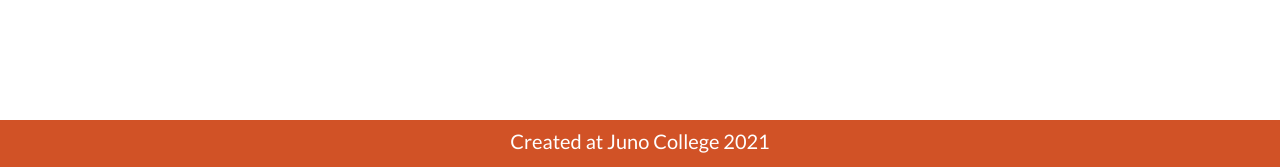
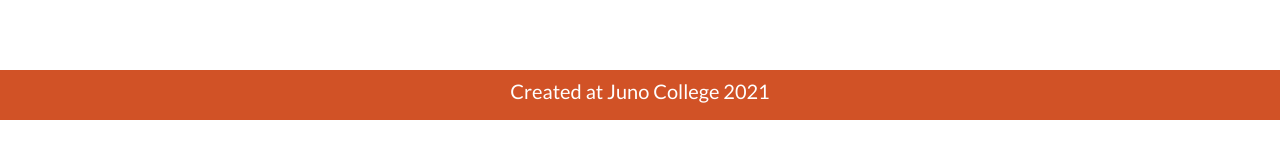
Before and after one commit to nickynite/project-three, a React (Create React App) app: page / in a window 1280 px wide. Shown: the part 1523-1690 px from the top of the page. After the commit the page ends 1643 px from the top, so only its background shows below. Built offline with nearby package versions, Linux system fonts and the light colour scheme; no server answers; the database is empty.

Commit message:
fixed footer issue

```diff
--- a/src/components/LikeBtn.js
+++ b/src/components/LikeBtn.js
@@ -1,5 +1,4 @@
 import React, { useState } from "react";
-import firebase from "firebase";
 import { FontAwesomeIcon } from '@fortawesome/react-fontawesome';
 import { faHeart } from '@fortawesome/free-solid-svg-icons';
 
--- a/src/index.js
+++ b/src/index.js
@@ -2,7 +2,6 @@ import React from 'react';
 import ReactDOM from 'react-dom';
 import './index.css';
 import App from './components/App';
-import reportWebVitals from './reportWebVitals';
 
 ReactDOM.render(
   <React.StrictMode>
@@ -14,4 +13,3 @@ ReactDOM.render(
 // If you want to start measuring performance in your app, pass a function
 // to log results (for example: reportWebVitals(console.log))
 // or send to an analytics endpoint. Learn more: https://bit.ly/CRA-vitals
-reportWebVitals();
--- a/src/reportWebVitals.js
+++ /dev/null
@@ -1,13 +0,0 @@
-const reportWebVitals = onPerfEntry => {
-  if (onPerfEntry && onPerfEntry instanceof Function) {
-    import('web-vitals').then(({ getCLS, getFID, getFCP, getLCP, getTTFB }) => {
-      getCLS(onPerfEntry);
-      getFID(onPerfEntry);
-      getFCP(onPerfEntry);
-      getLCP(onPerfEntry);
-      getTTFB(onPerfEntry);
-    });
-  }
-};
-
-export default reportWebVitals;
--- a/src/styles/App.css
+++ b/src/styles/App.css
@@ -301,6 +301,7 @@ body {
 
 .App {
   text-align: center;
+  position: relative;
 }
 
 .wrapper {
@@ -393,7 +394,6 @@ ul {
   display: flex;
   justify-content: space-evenly;
   flex-wrap: wrap;
-  max-height: 250px;
 }
 
 ul li {
@@ -444,5 +444,7 @@ footer {
   color: #FFFF;
   height: 50px;
   padding-top: 10px;
-  position: sticky;
+  position: absolute;
+  width: 100%;
+  bottom: 0;
 }/*# sourceMappingURL=App.css.map */
--- a/src/styles/App.scss
+++ b/src/styles/App.scss
@@ -15,6 +15,7 @@ body {
 
 .App {
   text-align: center;
+  position: relative;
 }
 
 .wrapper {
@@ -109,7 +110,7 @@ ul {
   display: flex;
   justify-content: space-evenly;
   flex-wrap: wrap;
-  max-height: 250px;
+
 }
 
 ul li {
@@ -159,6 +160,8 @@ footer {
   color: #FFFF;
   height: 50px;
   padding-top: 10px;
-  position: sticky;
+  position: absolute;
+  width: 100%;
+  bottom: 0;
 
 }
```
Also changed, not shown: src/setupTests.js (deleted, +0 -5 lines), 2 other files (tests, documents, lock files or other folders).
